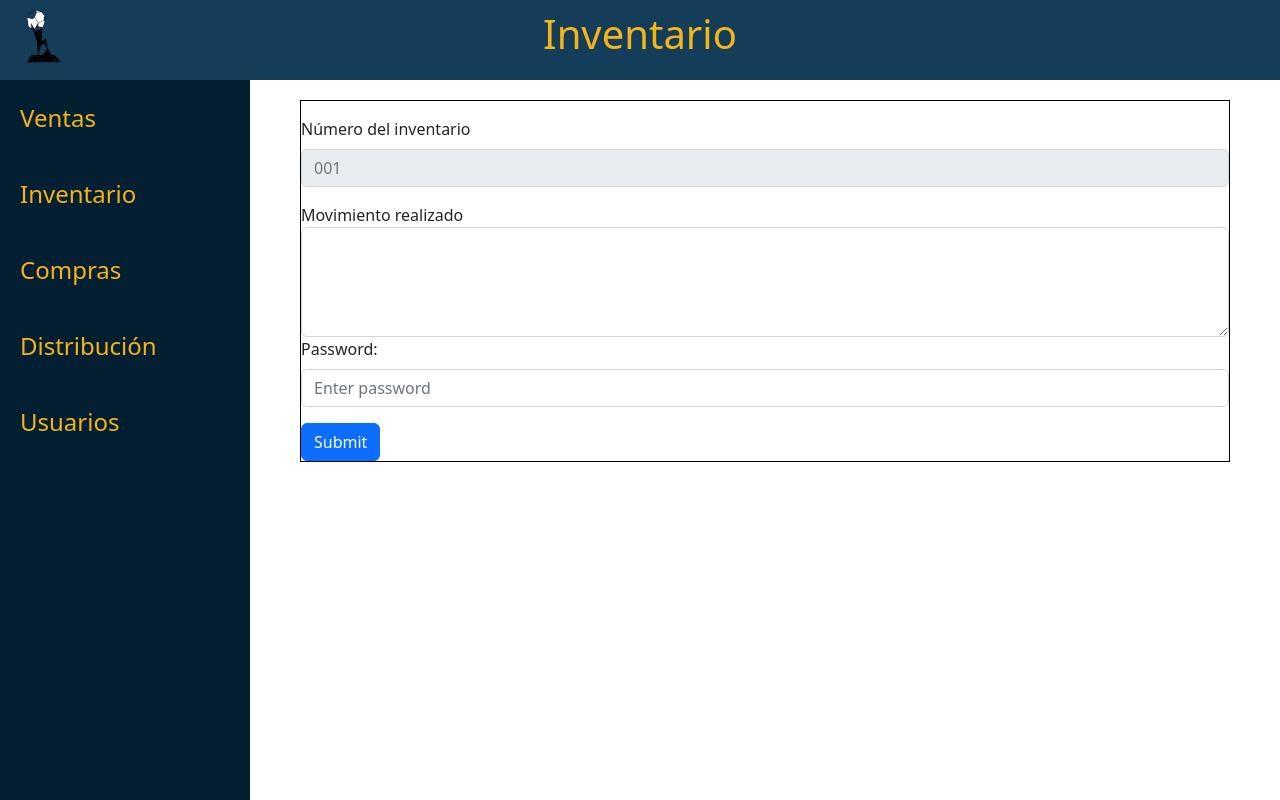
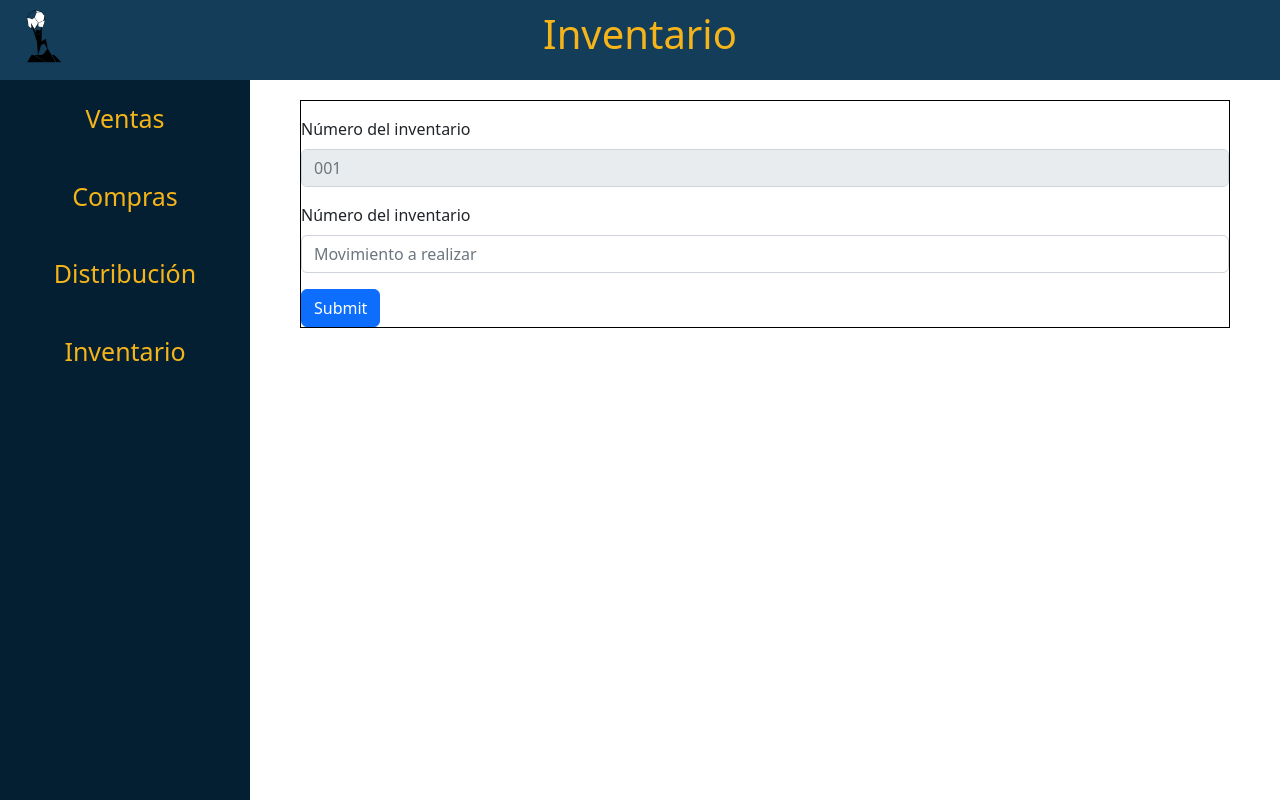
Before and after one commit to JohanGuerraRozo/PiedraSports, a PHP site: page /inventario.html in a window 1280 px wide. Run offline with PHP 8.4, Linux system fonts and the light colour scheme.

Commit message:
inventario un poco mejor

```diff
--- a/Css/inventario.css
+++ b/Css/inventario.css
@@ -36,26 +36,46 @@ body {
   z-index: 3;
   padding-top: 80px;
 }
+.menu-desplegable .boton-menu{
+    background-color: #041f32;
+    color: #f4b41a;
+    font-size: 25px;
+    border-style:none ;
+    padding:20px 5px  ;
+    width: 100%;
+}
+.menu-desplegable .boton-menu:hover{
+    background-color: #02101a;
+    transition: .5s;
+}
+.menu-desplegable .Contenido-menu {
+    display: none;
 
-.menu ul {
-  list-style: none;
-  padding: 0;
-  margin: 0;
+    width: 100%;
+    overflow: auto;
+
 }
+.menu-desplegable:hover .Contenido-menu{
+    display: block;
+    background-color: #02101a;
+    transition: .5s;
+}
+.menu-desplegable .Contenido-menu a{
+    text-align: center;
+    display: block;
+    color: #f4b41a;
+    padding: 5px;
+    text-decoration: none;
 
-.menu ul li {
-  padding: 20px 10px;
-  text-align: center;
 }
-
-.menu ul li:hover {
-  background-color: #021624;
+.menu-desplegable .Contenido-menu a:hover{
+    background-color: #041f32;
+    transition: .5s;
 }
-
-.menu ul li a {
-  color: #f4b41a;
-  text-decoration: none;
-  font-size: x-large;
+.contenido-principal {
+  padding-top: 100px;
+  padding-left: 300px;
+  padding-right: 50px;
 }
 
 .contenido-principal {
--- a/inventario.html
+++ b/inventario.html
@@ -17,34 +17,36 @@
       <h1>Inventario</h1>
     </header>
     <div class="menu">
-      <nav>
-        <ul>
-          <li>
-            <a href="#">
-              <span>Ventas</span>
-            </a>
-          </li>
-          <li>
-            <a href="#">
-              <span>Inventario</span>
-            </a>
-          </li>
-          <li>
-            <a href="#">
-              <span>Compras</span>
-            </a>
-          </li>
-          <li>
-            <a href="#">
-              <span>Distribución</span>
-            </a>
-          </li>
-          <li>
-            <a href="#">
-              <span>Usuarios</span>
-            </a>
-          </li>
-        </ul>
+      <nav class="menu-desplegable">
+        <button class="boton-menu">Ventas</button>
+        <div class="Contenido-menu">
+          <a href="#">Pedido</a>
+          <a href="#">Catalogo</a>
+          <a href="#">Factura</a>
+        </div>
+      </nav>
+      <nav class="menu-desplegable">
+        <button class="boton-menu">Compras</button>
+        <div class="Contenido-menu">
+          <a href="#">Proveedor</a>
+          <a href="#">Solicitud Compra</a>
+          <a href="#">Pago proveedor</a>
+        </div>
+      </nav>
+      <nav class="menu-desplegable">
+        <button class="boton-menu">Distribución</button>
+        <div class="Contenido-menu">
+          <a href="#">Domicilio</a>
+          <a href="#">Valoracion</a>
+          <a href="#">Seguimiento</a>
+        </div>
+      </nav>
+      <nav class="menu-desplegable">
+        <button class="boton-menu">Inventario</button>
+        <div class="Contenido-menu">
+          <a href="#">Entradas</a>
+          <a href="#">Salidas</a>
+        </div>
       </nav>
     </div>
     <div class="contenido-principal">
@@ -61,21 +63,15 @@
             disabled
           />
         </div>
-        <label for="Movimiento">Movimiento realizado</label>
-        <textarea
-          class="form-control"
-          rows="4"
-          id="Movimiento"
-          name="text"
-        ></textarea>
         <div class="mb-3">
-          <label for="pwd" class="form-label">Password:</label>
+          <label for="id-inventory" class="form-label"
+            >Número del inventario</label
+          >
           <input
-            type=""
+            type="text"
             class="form-control"
-            id="pwd"
-            placeholder="Enter password"
-            name="pswd"
+            id="id-inventory"
+            placeholder="Movimiento a realizar"
           />
         </div>
         <button type="submit" class="btn btn-primary">Submit</button>
```
